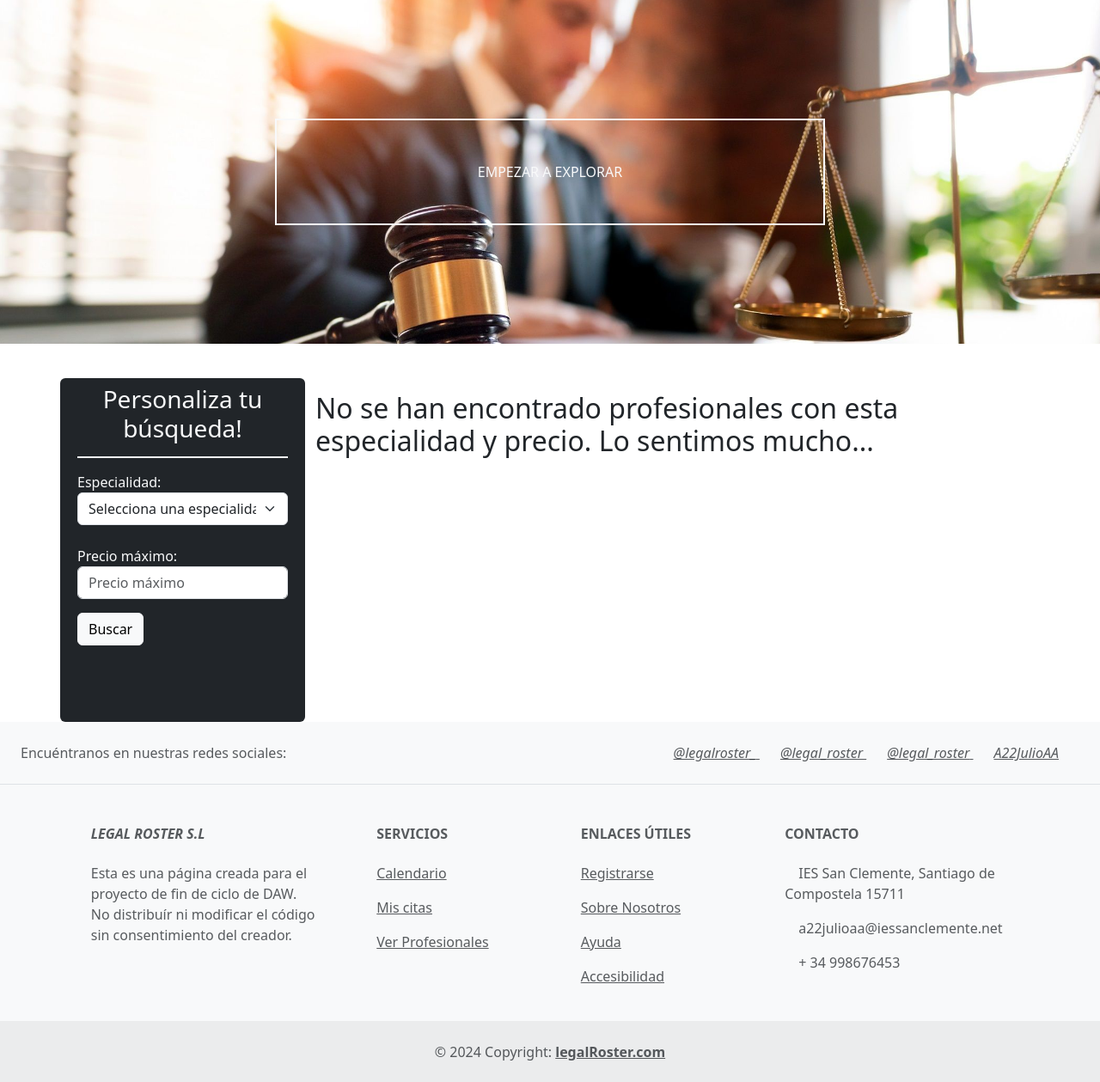
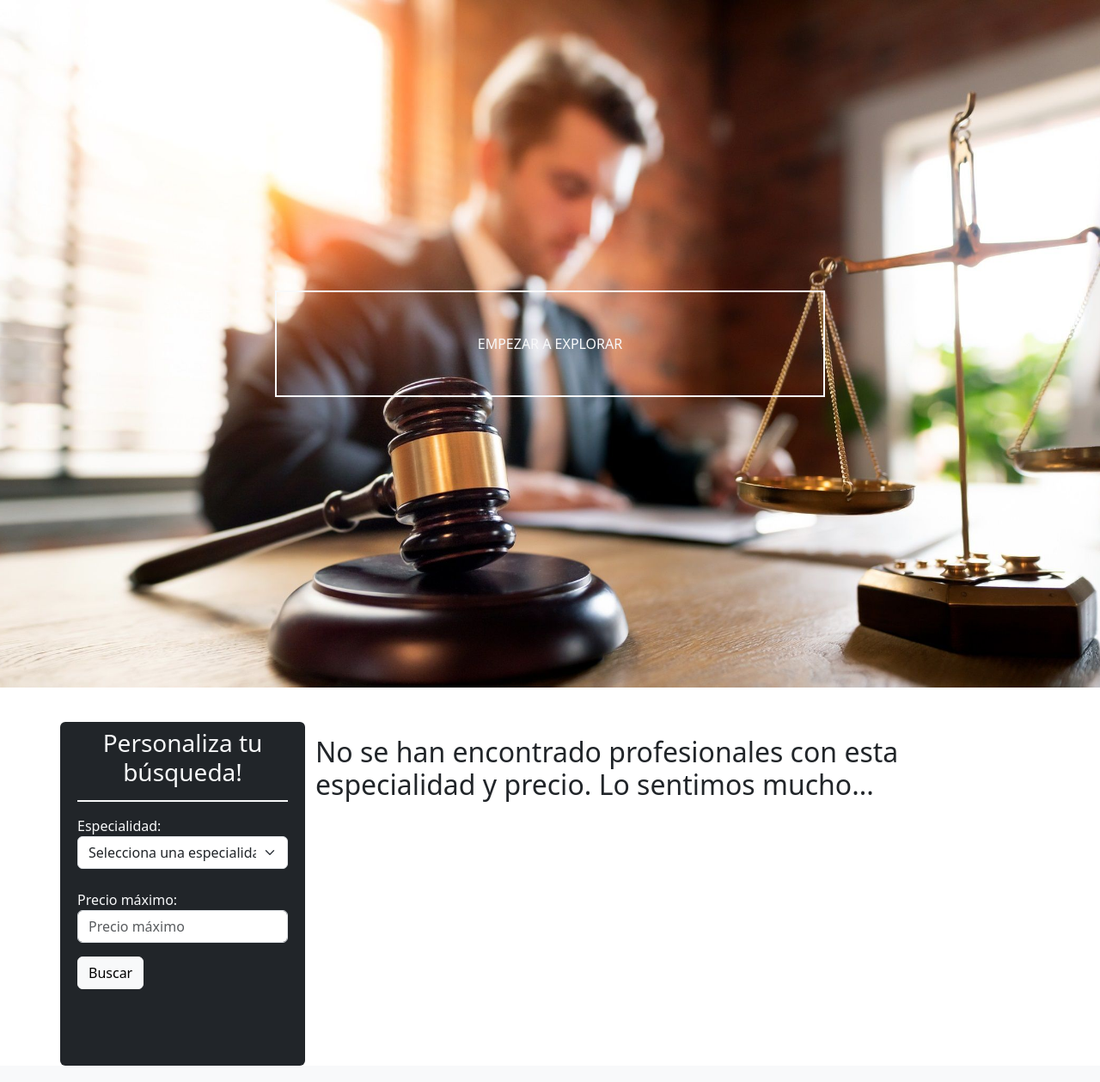
Before and after one commit to A22JulioAA/legal_code, a Django app: page / in a window 1280 px wide. Shown: the part 118-1377 px from the top of the page at 86% size. Run offline with Django 5.2, Linux system fonts and the light colour scheme; data that the repository does not hold is empty; some libraries are stand-ins or nearby versions.

Commit message:
modificacion de cosillas sin importancia

```diff
--- a/legal_code/settings.py
+++ b/legal_code/settings.py
@@ -48,7 +48,6 @@ INSTALLED_APPS = [
     'fontawesomefree',
     'corsheaders',
     'debug_toolbar',
-    'star_ratings'
 ]
 
 CRISPY_ALLOWED_TEMPLATE_PACKS = 'bootstrap5'
--- a/static/css/homepage.css
+++ b/static/css/homepage.css
@@ -5,7 +5,7 @@
   background-size: cover;
   background-position: center center;
   background-repeat: no-repeat;
-  height: 50vh;
+  height: 100vh;
 }
 
 h1 {
```
Also changed, not shown: media/images/pexels-divinetechygirl-1181686.jpg (added), media/images/pexels-italo-melo-881954-2379004.jpg (added), media/images/pexels-moose-photos-170195-1587009.jpg (added).
